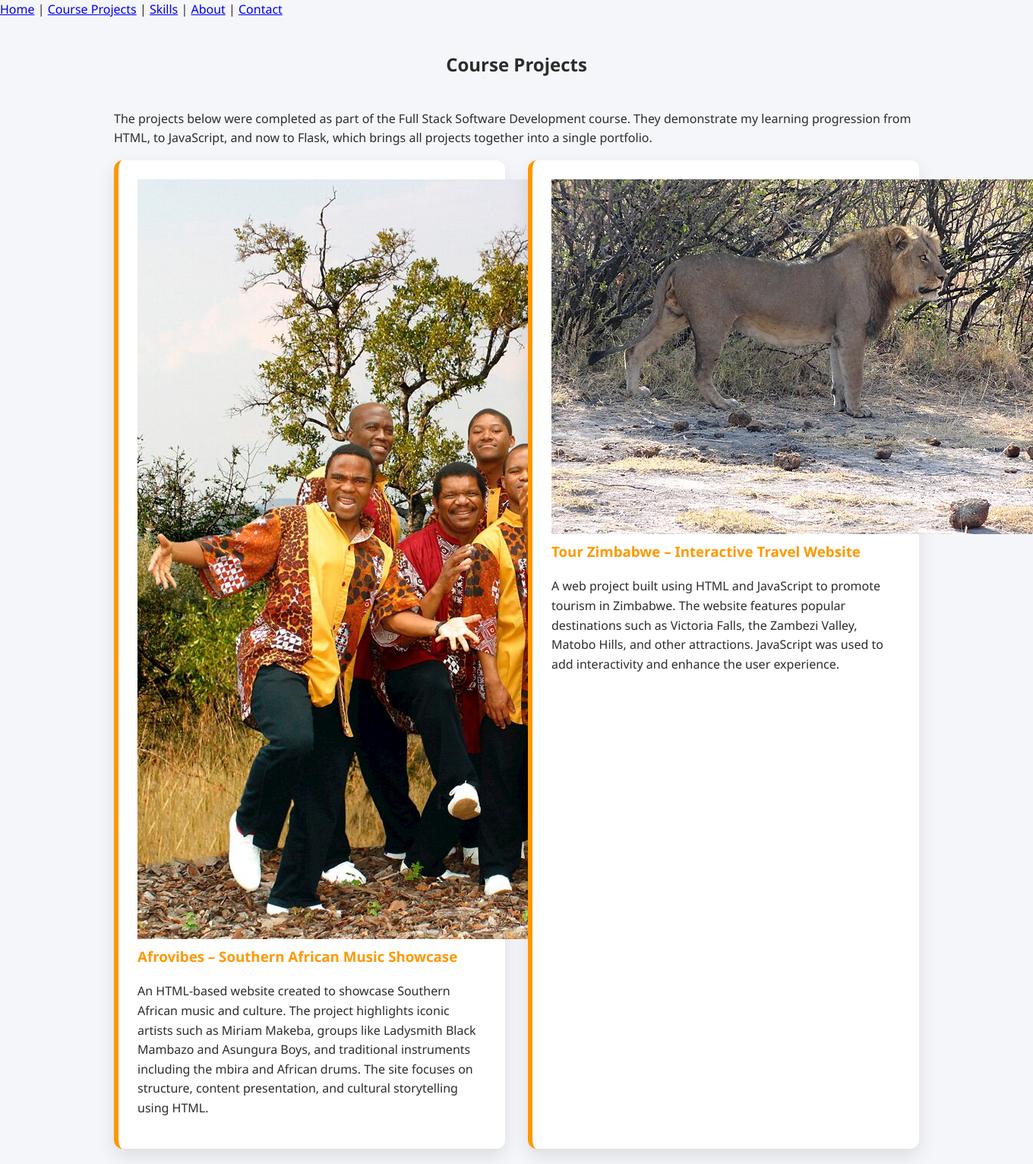
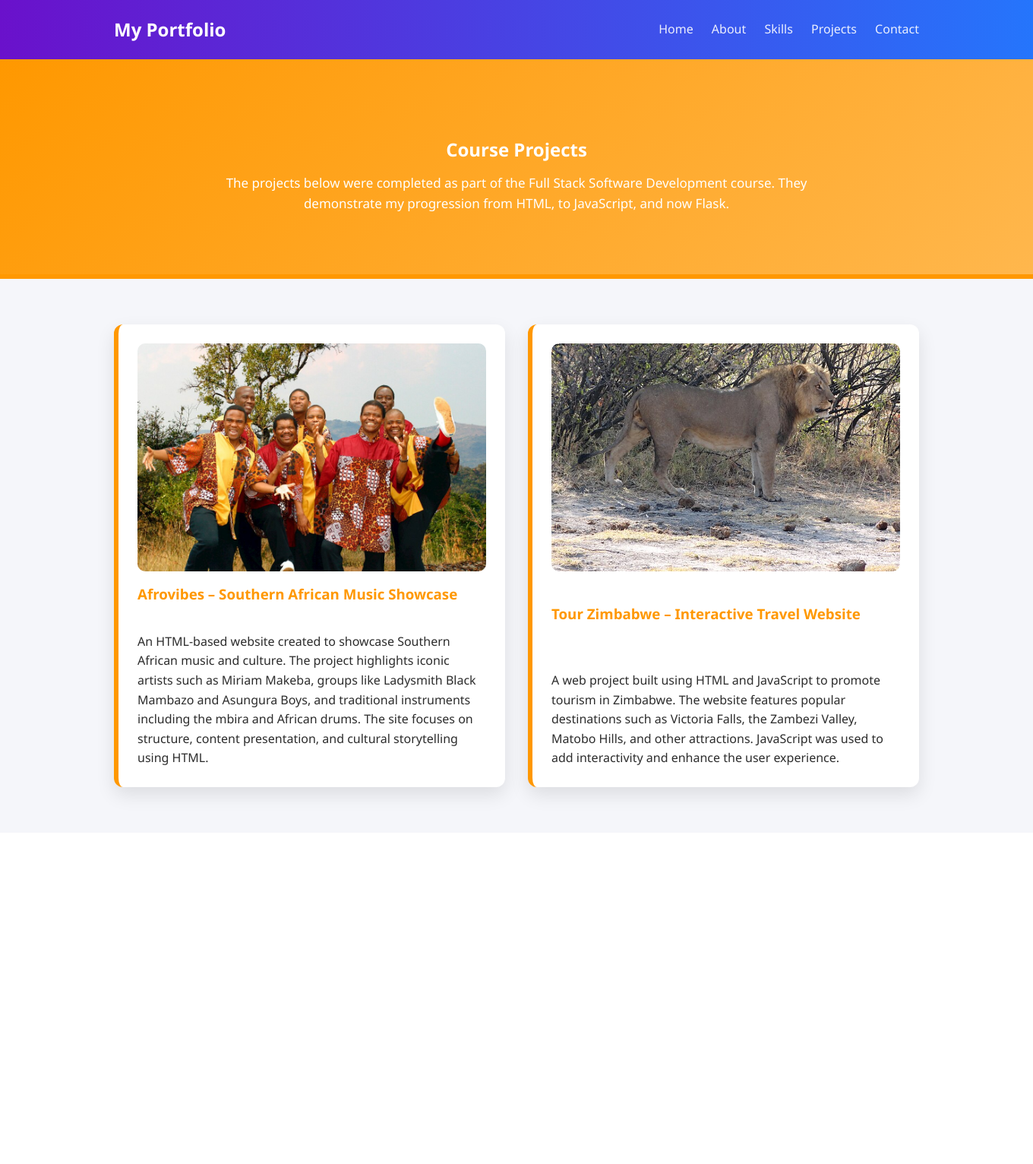
Before and after one commit to HlengiweNcube/flask-web-app, a Flask app: page /projects in a window 1360 px wide. Shown: the whole page at 76% size. After the commit the page ends 1060 px from the top, so only its background shows below. Run offline with Flask 3, Linux system fonts and the light colour scheme.

Commit message:
Fix project the project appearance add more styles

```diff
--- a/static/css/style.css
+++ b/static/css/style.css
@@ -184,7 +184,7 @@ body {
 }
 
 .skill-card {
-    background-color: white;
+    background-color: #fcf9f9;
     padding: 25px;
     border-radius: 12px;
     box-shadow: 0 8px 20px rgba(0, 0, 0, 0.08);
@@ -203,16 +203,44 @@ body {
     margin-bottom: 40px;
 }
 
-.projects-page h2 {
+
+
+.projects-header {
     text-align: center;
-    margin-bottom: 40px;
+    padding: 60px 20px 40px;
+    max-width: 800px;
+    margin: auto;
 }
+
+.projects-header h2 {
+    margin-bottom: 0;
+}
+
+.projects-header p {
+    color: #555;
+    font-size: 17px;
+
+}
+
+
 
 .projects-grid {
     display: grid;
     grid-template-columns: repeat(auto-fit, minmax(280px, 1fr));
     gap: 30px;
+    margin-top: 0px;
 }
+
+.projects-header::after {
+    content: "";
+    display: block;
+    width: 80px;
+    height: 4px;
+    background-color: #ff9800;
+    margin: 25px auto 0;
+    border-radius: 2px;
+}
+
 
 .project-card {
     background-color: white;
@@ -220,12 +248,62 @@ body {
     border-radius: 12px;
     box-shadow: 0 10px 25px rgba(0, 0, 0, 0.1);
     border-left: 6px solid #ff9800;
+     overflow: hidden;
+
 }
+
+.project-card img {
+    width: 100%;
+    height: 300px;
+    object-fit: cover;
+    border-radius: 10px;
+    margin-bottom: 15px;
+    display: block;
+}
+
 
 .project-card h3 {
     margin-top: 0;
     color: #ff9800;
 }
+
+.project-card {
+    display: flex;
+    flex-direction: column;
+    justify-content: space-between;
+}
+
+.project-card p {
+    margin-bottom: 0;
+}
+
+/* Projects Hero */
+
+.projects-hero {
+    background: linear-gradient(135deg, #ff9800, #ffb74d);
+    color: white;
+    padding: 60px 20px;
+    border-bottom: 6px solid #ff9800;
+}
+
+.projects-hero h2 {
+    margin-bottom: 10px;
+    text-align: center;
+}
+
+.projects-hero p {
+    max-width: 800px;
+    margin: auto;
+    text-align: center;
+    font-size: 17px;
+}
+
+.projects-page {
+    padding: 60px 20px;
+    background-color: #f5f6fa;
+}
+
+
 
 .skill-card:hover,
 .project-card:hover,
--- a/templates/contact.html
+++ b/templates/contact.html
@@ -9,9 +9,9 @@
 
     <nav>
         <a href="/">Home</a> |
+        <a href="/about">About</a> |
+        <a href="/skills">Skills</a> |
         <a href="/projects">Projects</a> |
-        <a href="/skills">Skills</a> |
-        <a href="/about">About</a> |
         <a href="/contact">Contact</a>
     </nav>
 
--- a/templates/home.html
+++ b/templates/home.html
@@ -15,9 +15,9 @@
             <h1 class="logo">FlaskApp</h1>
             <nav>
                 <a href="/">Home</a>
+                <a href="/about">About</a>
+                <a href="/skills">Skills</a>
                 <a href="/projects">Projects</a>
-                <a href="/skills">Skills</a>
-                <a href="/about">About</a>
                 <a href="/contact">Contact</a>
             </nav>
         </div>
--- a/templates/projects.html
+++ b/templates/projects.html
@@ -1,35 +1,45 @@
 <!DOCTYPE html>
 <html lang="en">
+
 <head>
     <meta charset="UTF-8">
     <title>Course Projects</title>
     <link rel="stylesheet" href="{{ url_for('static', filename='css/style.css') }}">
 </head>
+
 <body>
 
+<header class="navbar">
+    <div class="container nav-flex">
+        <h1 class="logo">My Portfolio</h1>
         <nav>
-        <a href="/">Home</a> |
-        <a href="/projects">Course Projects</a> |
-        <a href="/skills">Skills</a> |
-        <a href="/about">About</a> |
+            <a href="/">Home</a>
+            <a href="/about">About</a>
+            <a href="/skills">Skills</a>
+            <a href="/projects">Projects</a>
             <a href="/contact">Contact</a>
         </nav>
+    </div>
+</header>
 
-    <main class="container projects-page">
-
+<!-- PROJECTS HERO (PAGE START) -->
+<section class="projects-hero">
+    <div class="container">
         <h2>Course Projects</h2>
-
         <p>
             The projects below were completed as part of the Full Stack Software Development course.
-            They demonstrate my learning progression from HTML, to JavaScript, and now to Flask,
-            which brings all projects together into a single portfolio.
+            They demonstrate my progression from HTML, to JavaScript, and now Flask.
         </p>
+    </div>
+</section>
+
+<!-- PAGE CONTENT -->
+<main class="container projects-page">
 
     <div class="projects-grid">
         {% for project in projects %}
         <div class="project-card">
-                <img src="{{ url_for('static', filename='images/' + project.image) }}"
-                     alt="{{ project.title }}">
+            <img src="{{ url_for('static', filename='images/' + project.image) }}" alt="{{ project.title }}">
             <h3>{{ project.title }}</h3>
             <p>{{ project.description }}</p>
         </div>
@@ -38,5 +48,7 @@
 
 </main>
 
+
 </body>
+
 </html>
```
Also changed, not shown: templates/about.html (+23 -15 lines), templates/skills.html (+7 -4 lines), static/images/Books.jpg (added), static/images/books2.jpg (added), 1 other file. Lines whose indentation alone changed are shown as unchanged.
